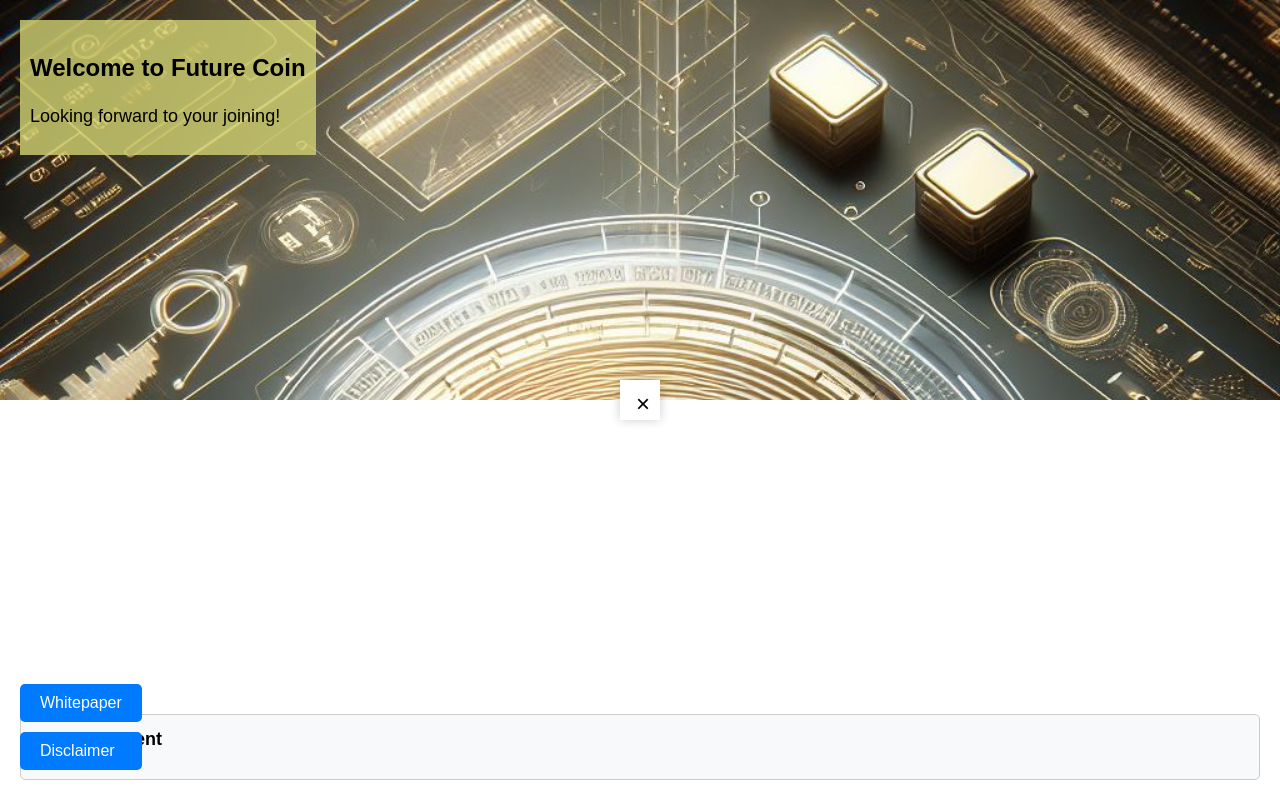
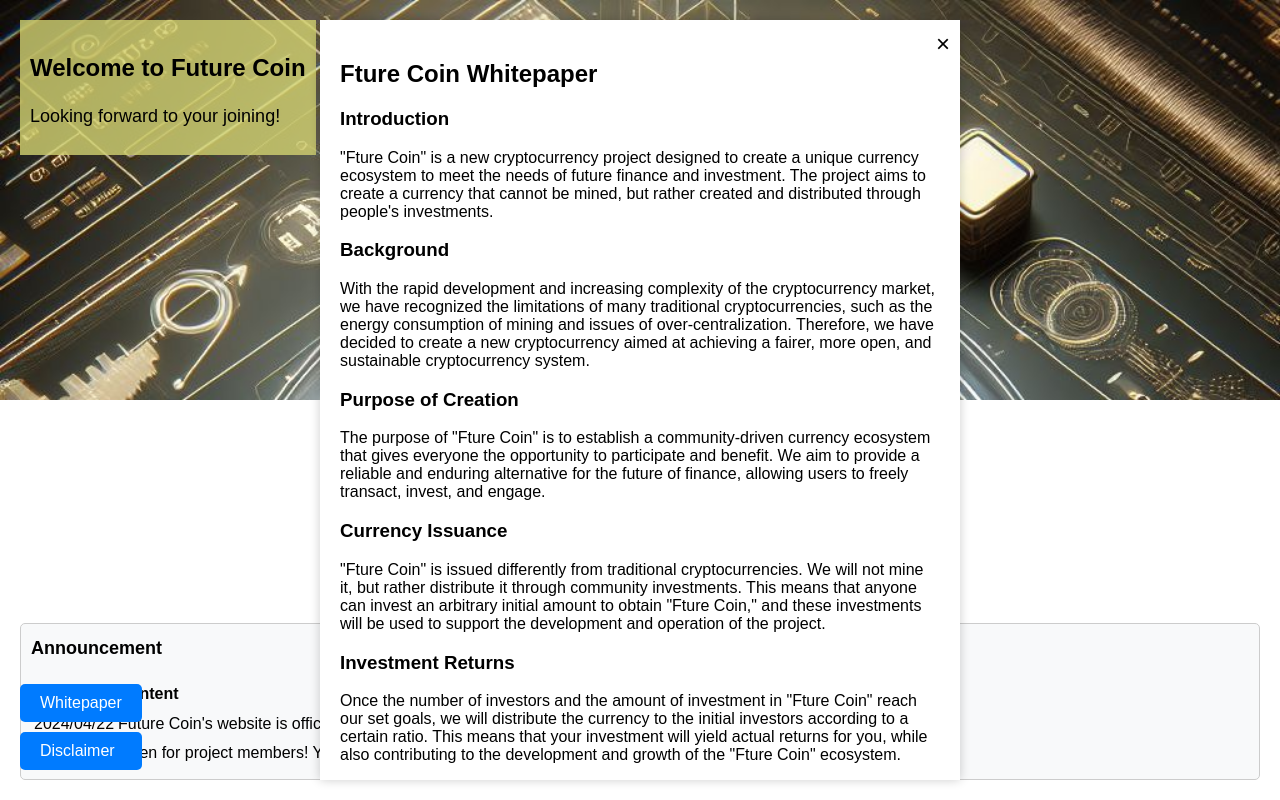
Before and after one commit to PanGuanC/Future-coin-text.github.io, a plain HTML site: page Future coin/index.html in a window 1280 px wide. Both pictures are taken after a click on the link "Whitepaper". Drawn offline with Linux system fonts and the light colour scheme.

Commit message:
Update index.html

```diff
--- a/Future coin/index.html
+++ b/Future coin/index.html
@@ -8,7 +8,7 @@
 </head>
 <body>
     <div class="cover">
-        <img src="path_to_your_image.jpg" alt="Future Coin">
+        <img src="path_to_your_image.jpg" alt=Future Coin"">
         <div class="top-left-text">
             <p class="welcome-text">Welcome to Future Coin</p>
             <p class="join-text">Looking forward to your joining!</p>
@@ -26,7 +26,25 @@
     <div class="whitepaper-content" id="whitepaper-content">
         <span class="close-btn" id="close-btn">&times;</span>
         <div class="whitepaper-text">
-            <!-- 省略白皮書內容 -->
+            <h2>Fture Coin Whitepaper</h2>
+
+            <h3>Introduction</h3>
+            <p>"Fture Coin" is a new cryptocurrency project designed to create a unique currency ecosystem to meet the needs of future finance and investment. The project aims to create a currency that cannot be mined, but rather created and distributed through people's investments.</p>
+
+            <h3>Background</h3>
+            <p>With the rapid development and increasing complexity of the cryptocurrency market, we have recognized the limitations of many traditional cryptocurrencies, such as the energy consumption of mining and issues of over-centralization. Therefore, we have decided to create a new cryptocurrency aimed at achieving a fairer, more open, and sustainable cryptocurrency system.</p>
+
+            <h3>Purpose of Creation</h3>
+            <p>The purpose of "Fture Coin" is to establish a community-driven currency ecosystem that gives everyone the opportunity to participate and benefit. We aim to provide a reliable and enduring alternative for the future of finance, allowing users to freely transact, invest, and engage.</p>
+
+            <h3>Currency Issuance</h3>
+            <p>"Fture Coin" is issued differently from traditional cryptocurrencies. We will not mine it, but rather distribute it through community investments. This means that anyone can invest an arbitrary initial amount to obtain "Fture Coin," and these investments will be used to support the development and operation of the project.</p>
+
+            <h3>Investment Returns</h3>
+            <p>Once the number of investors and the amount of investment in "Fture Coin" reach our set goals, we will distribute the currency to the initial investors according to a certain ratio. This means that your investment will yield actual returns for you, while also contributing to the development and growth of the "Fture Coin" ecosystem.</p>
+
+            <h3>Conclusion</h3>
+            <p>"Fture Coin" aims to create a fair, open, and sustainable cryptocurrency ecosystem where everyone has the opportunity to participate and benefit. We welcome all those passionate about the future of finance to join our project and collectively create a brighter future for cryptocurrency.</p>
         </div>
     </div>
 
@@ -34,7 +52,24 @@
     <div class="disclaimer-content" id="disclaimer-content">
         <span class="close-btn" id="disclaimer-close-btn">&times;</span>
         <div class="disclaimer-text">
-            <!-- 省略免責聲明內容 -->
+            <h2>Disclaimer</h2>
+            <p>The information provided in this document is for informational purposes only and should not be construed as investment advice. Investing in cryptocurrencies, including Future Coin, carries inherent risks. Before making any investment decisions, individuals should conduct their own research, carefully consider their financial situation, and consult with independent financial advisors.</p>
+
+            <p>While the "Future Coin" project team has conducted extensive research and analysis to ensure the feasibility of the project, it is important to acknowledge that all investments carry a level of risk, and there is no guarantee of returns. The decision to participate in the Future Coin project is at the sole discretion of the individual investor, and the project team does not guarantee the success or profitability of any investments made.</p>
+
+            <p>Future Coin's whitepaper and project documentation are intended to provide transparency and insight into the project's goals, technology, and roadmap. However, it is essential to recognize that the cryptocurrency market is highly volatile and subject to rapid changes. The market value of Future Coin and its tokens may fluctuate significantly, and investors should be prepared for potential losses.</p>
+
+            <p>Participants in the Future Coin project should be aware that the project team cannot offer refunds for any funds invested. By choosing to participate in Future Coin, investors acknowledge and accept all risks associated with cryptocurrency investments, including but not limited to market volatility, regulatory changes, and technological risks.</p>
+
+            <p>It is strongly recommended that potential investors thoroughly review the Future Coin whitepaper, project documentation, and seek advice from financial and legal professionals before making any investment decisions. The decision to invest in Future Coin is entirely voluntary and at the individual's own risk.</p>
+
+            <!-- 增加接受免責聲明的選項和確定按鈕 -->
+            <div class="acceptance">
+                <label for="accept-checkbox">
+                    <input type="checkbox" id="accept-checkbox"> I accept all the terms of this disclaimer
+                </label>
+                <button id="accept-btn" disabled>Accept</button>
+            </div>
         </div>
     </div>
 
@@ -42,19 +77,31 @@
     <div class="become-member-content" id="become-member-content">
         <span class="close-btn" id="become-member-close-btn">&times;</span>
         <div class="become-member-text">
-            <!-- 省略成為計畫人員內容 -->
+            <h2>Become a Project Member</h2>
+            <p>This project is currently accepting contributions via PayPal. If you wish to become a member of this project, please make a payment to the following PayPal account:</p>
+            <p>PayPal Account: <a href="mailto:erstyuios@gmail.com">erstyuios@gmail.com</a></p>
+            <p>Please include your email address in the payment note so we can contact you.</p>
+            <p><strong>Note:</strong> If the payment amount is less than $1, your account will be considered invalid and you will not receive any tokens when they are distributed.</p>
         </div>
     </div>
 
     <!-- 公告欄 -->
     <div class="announcement">
         <h2>Announcement</h2>
-        <div class="announcement-content">
-            <!-- 公告內容 -->
-            <ul id="announcement-list">
-                <!-- 公告列表 -->
-            </ul>
-        </div>
+        <table>
+            <tr>
+                <th>Date</th>
+                <th>Content</th>
+            </tr>
+            <tr>
+                <td>2024/04/22</td>
+                <td>Future Coin's website is officially launched!</td>
+            </tr>
+            <tr>
+                <td>2024/04/22</td>
+                <td>Open for project members! You can now become a project member and contribute to our project.</td>
+            </tr>
+        </table>
     </div>
 
     <script src="script.js"></script>
```
